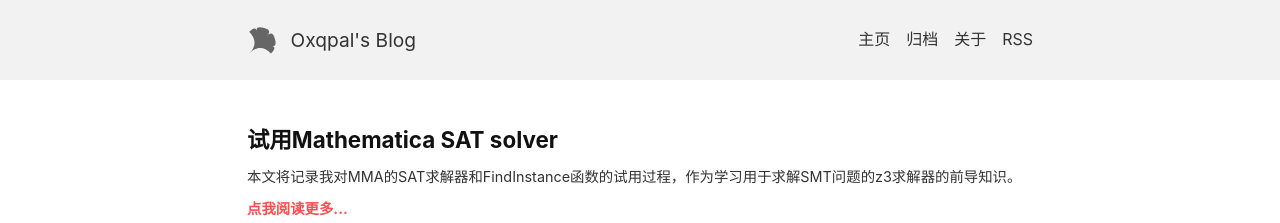
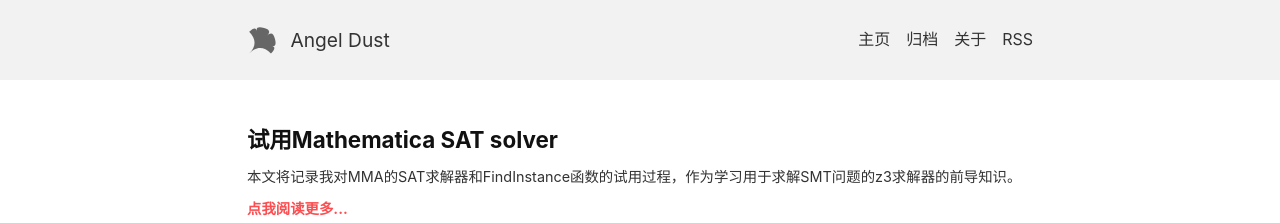
Before and after one commit to oxqpal19/oxqpal19.github.io, a Jekyll site: the page built from index.html, in a window 1280 px wide and 900 px high. Shown: the top 223 px of the window. Built offline with Jekyll 4.4.1, drawn with Linux system fonts in a browser that asks for light colours; nearby versions of some CDN libraries; the list of posts is cut into pages by our own code; comment, search, counter and statistics services are not loaded; some of the changed text lies outside the part shown.

Commit message:
update ooo

```diff
--- a/_config.yml
+++ b/_config.yml
@@ -15,7 +15,7 @@
 ## Base settings ##
 # url:  #the base hostname & protocol for your site e.g. https://www.someone.com
 baseurl: /
-title: Oxqpal's Blog
+title: Angel Dust
 description: > #this means to ignore newlines until "nav_lists:"
   Angel Dust
 
@@ -47,7 +47,7 @@
   # email:  #your Email address e.g. someone@site.com
   # facebook:  #your Facebook username
   # twitter:  #your Twitter username
-  # github: oxqpal19 #your GitHub username
+  # github:  #your GitHub username
   # googleplus:  #your Google+ username
   # weibo:  #your Weibo username
   # douban:  #your Douban username
@@ -64,10 +64,10 @@
 ## Comment system (gitalk) ##
 # please refer to https://github.com/gitalk/gitalk for more info.
 gitalk:
-#  clientID: a46cbf12b1445a961968 #Github Application Client ID
-#  clientSecret: d430fbfcc77c56ce6e50eeea0d208ecdc3f81fde #Github Application Client Secret
-#  repository: oxqpal19/oxqpal19.github.io #Github repo
-#  owner: oxqpal19 #Github repo owner
+#  clientID:  #Github Application Client ID
+#  clientSecret:  #Github Application Client Secret
+#  repository: #Github repo
+#  owner: #Github repo owner
 #  admin: #Github repo owner and collaborators, only these guys can initialize github issues, IT IS A LIST.
 #    - owner
 
```
